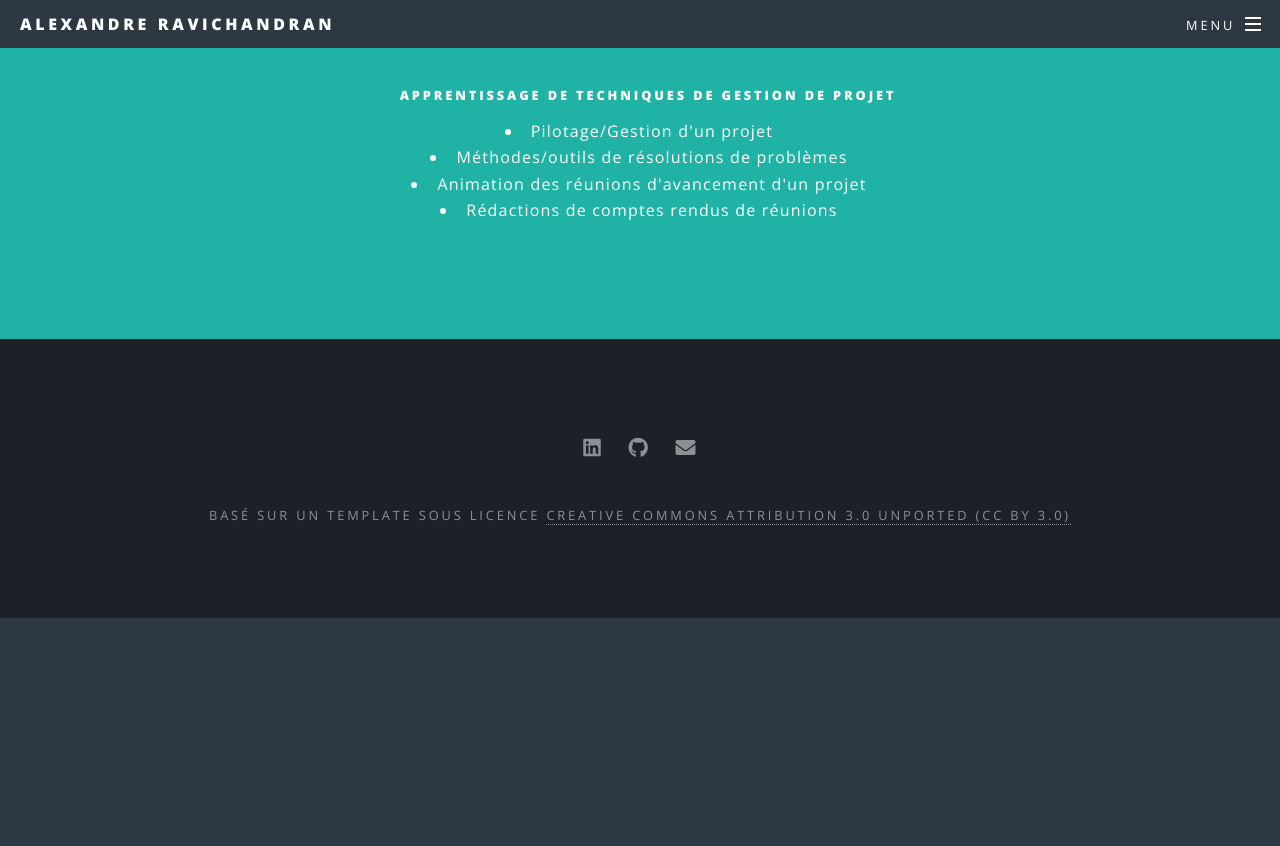
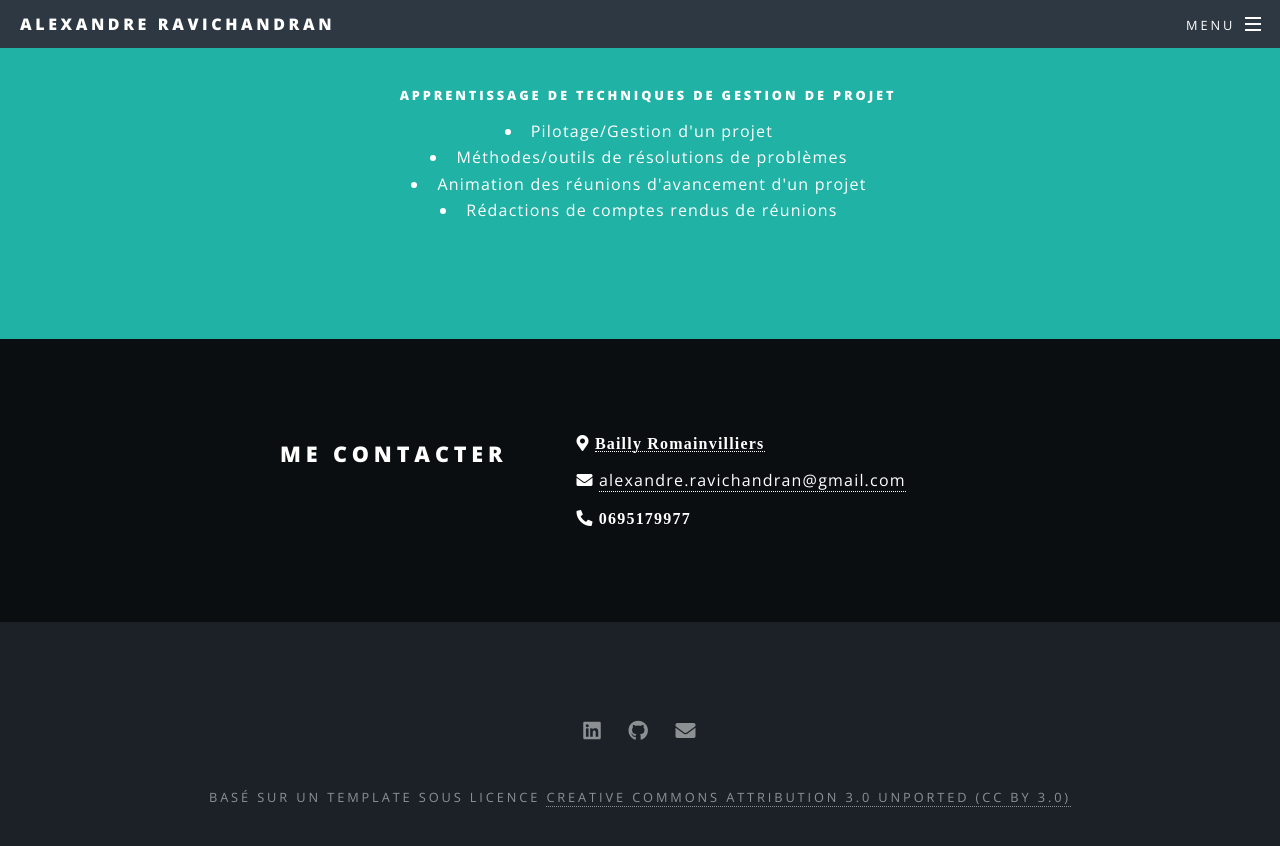
Before and after one commit to AlexandreRavichandran/AlexandreRavichandran.github.io, a Jekyll site: the page built from index.md, in a window 1280 px wide and 900 px high, scrolled down 5397 px. Shown: the top 846 px of the window. Built offline with Jekyll 4.4.1, drawn with Linux system fonts in a browser that asks for light colours; before the commit the page ends 6015 px from its top, so only the background shows below that.

Commit message:
Add contact section

```diff
--- a/_layouts/home.html
+++ b/_layouts/home.html
@@ -345,5 +345,17 @@
             </div>
         </div>
     </section>
+    <section id="cta" class="wrapper style4">
+        <div class="inner">
+            <header style="padding-right: 0;">
+                <h2 style="margin-bottom: 0;">Me contacter</h2>
+            </header>
+            <ul class="actions stacked" style="width:100%">
+                <li class="fas fa-map-marker-alt"> <a target="_blank" href="https://www.google.fr/maps/place/Bailly-Romainvilliers/@48.8452895,2.8003069,14z/data=!3m1!4b1!4m5!3m4!1s0x47e8a7fb9b29d351:0x1dcafc784af85334!8m2!3d48.847068!4d2.823803">Bailly Romainvilliers</a></li>
+                <li class="icon solid fa-envelope"> <a target="_blank" href="mailto:alexandre.ravichandran@gmail.com">alexandre.ravichandran@gmail.com</a></li>
+                <li class="fas fa-phone-alt"> 0695179977</li>
+            </ul>
+        </div>
+    </section>
 
     {% include footer.html %}
```
